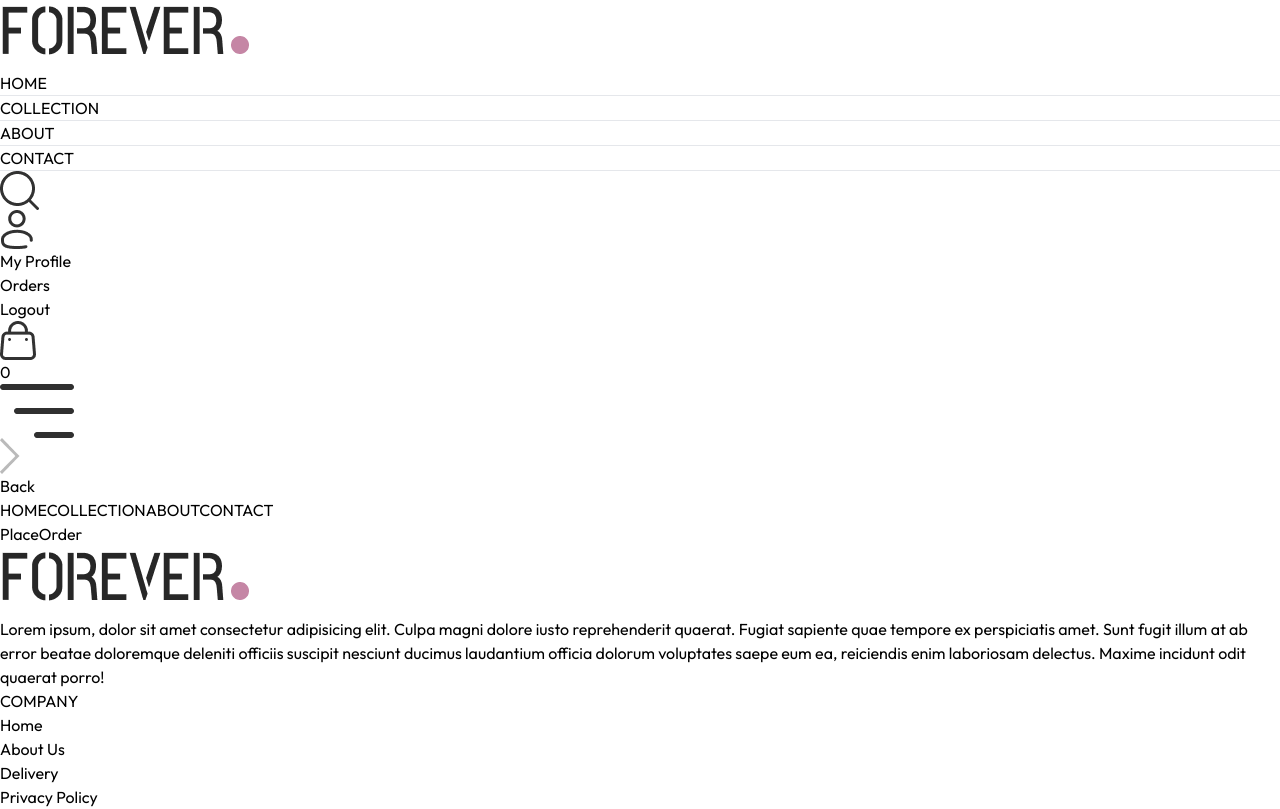
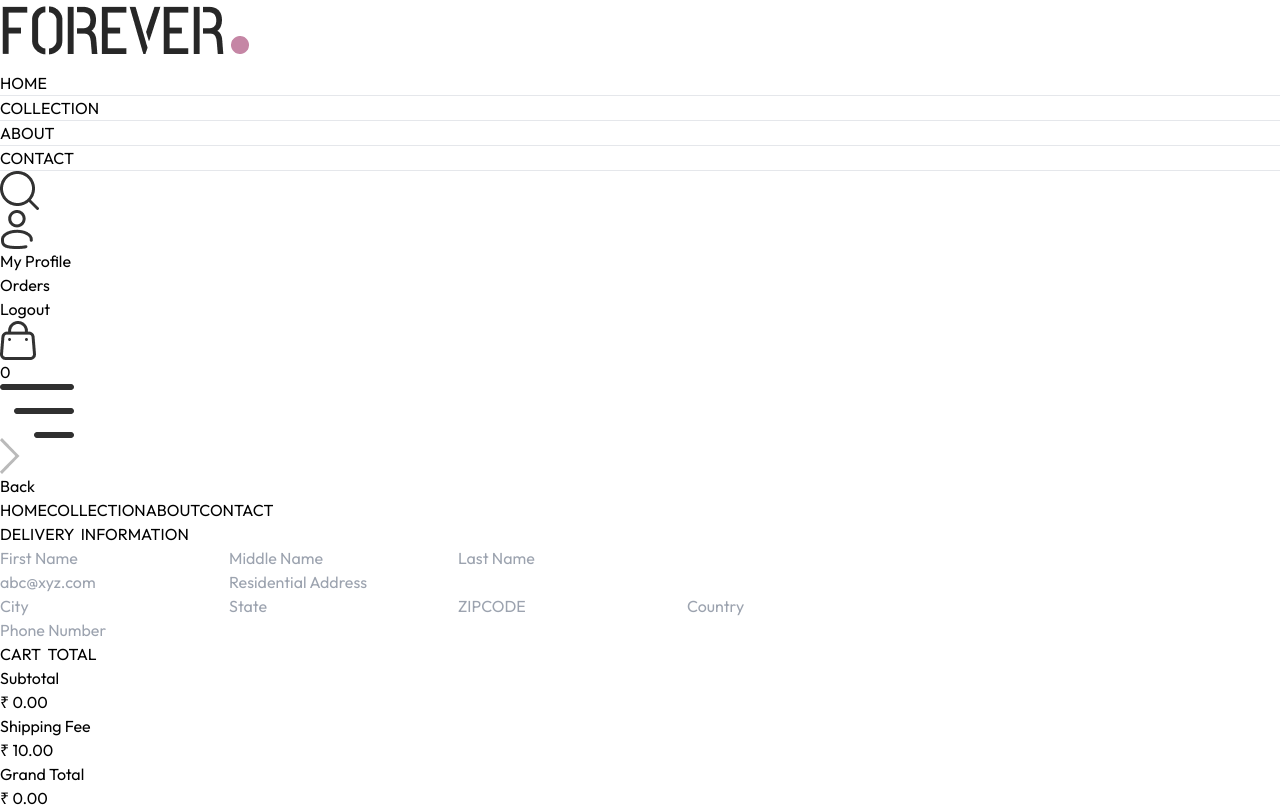
Before and after one commit to ashimaakash03/apparel-store, a React (Vite) app: page /place-order in a window 1280 px wide. Shown: the top 809 px of the page. Built offline with nearby package versions, Linux system fonts and the light colour scheme.

Commit message:
designed PlaceOrder page

```diff
--- a/src/context/ShopContext.jsx
+++ b/src/context/ShopContext.jsx
@@ -2,6 +2,7 @@
 import { createContext, useState } from "react";
 import { products } from "../assets/frontend_assets/assets";
 import { toast } from "react-toastify";
+import { useNavigate } from "react-router-dom";
 export const ShopContext = createContext();
 
 const ShopContextProvider = (props) => {
@@ -10,6 +11,7 @@
   const [showSearch, setShowSearch] = useState(false);
   const [searchText, setSearchText] = useState("");
   const [cartItems, setCartItems] = useState({});
+  const navigate = useNavigate();
 
   const addToCart = async (itemId, size) => {
     let cartData = structuredClone(cartItems);
@@ -77,6 +79,7 @@
     showSearch,
     searchText,
     cartItems,
+    navigate,
     setShowSearch,
     setSearchText,
     addToCart,
--- a/src/pages/Cart.jsx
+++ b/src/pages/Cart.jsx
@@ -7,7 +7,7 @@
 import CartTotal from "../components/CartTotal";
 
 const Cart = () => {
-  const { products, currency, cartItems, updateQuantity } =
+  const { products, currency, cartItems, updateQuantity, navigate } =
     useContext(ShopContext);
   const [cartData, setCartData] = useState([]);
 
@@ -82,7 +82,10 @@
         <div className="w-full sm:w-[500px]">
           <CartTotal />
           <div className="w-full text-end">
-            <button className="bg-black text-white px-5 py-2 my-10">
+            <button
+              onClick={() => navigate("../place-order")}
+              className="bg-black text-white px-5 py-2 my-10"
+            >
               PROCEED TO CHECKOUT
             </button>
           </div>
--- a/src/pages/PlaceOrder.jsx
+++ b/src/pages/PlaceOrder.jsx
@@ -1,9 +1,91 @@
 //import React from 'react'
+import Title from "../components/Title";
+import CartTotal from "../components/CartTotal";
 
 const PlaceOrder = () => {
   return (
-    <div>PlaceOrder</div>
-  )
-}
+    <div className="flex flex-col sm:flex-row justify-between gap-4 pt-5 sm:pt-15 min-h-[80vh] border-t">
+      {/* Left Side */}
+      <div className="flex flex-col gap-4 w-full sm:max-w-[500px]">
+        <div className="text-xl sm:text-2xl my-4">
+          <Title text1={"DELIVERY"} text2={"INFORMATION"} />
+        </div>
+        <div className="flex gap-3">
+          <input
+            className="border border-gray-300 rounded w-full py-1.5 px-3.5"
+            type="text"
+            placeholder="First Name"
+            required
+          />
+          <input
+            className="border border-gray-300 rounded w-full py-1.5 px-3.5"
+            type="text"
+            placeholder="Middle Name"
+            required
+          />
+          <input
+            className="border border-gray-300 rounded w-full py-1.5 px-3.5"
+            type="text"
+            placeholder="Last Name"
+            required
+          />
+        </div>
+        <input
+          className="border border-gray-300 rounded w-full py-1.5 px-3.5"
+          type="email"
+          placeholder="abc@xyz.com"
+          required
+        />
+        <input
+          className="border border-gray-300 rounded w-full py-1.5 px-3.5"
+          type="text"
+          placeholder="Residential Address"
+          required
+        />
+        <div className="flex gap-3">
+          <input
+            className="border border-gray-300 rounded w-full py-1.5 px-3.5"
+            type="text"
+            placeholder="City"
+            required
+          />
+          <input
+            className="border border-gray-300 rounded w-full py-1.5 px-3.5"
+            type="text"
+            placeholder="State"
+            required
+          />
+          <input
+            className="border border-gray-300 rounded w-full py-1.5 px-3.5"
+            type="number"
+            placeholder="ZIPCODE"
+            required
+          />
+          <input
+            className="border border-gray-300 rounded w-full py-1.5 px-3.5"
+            type="text"
+            placeholder="Country"
+            required
+          />
+        </div>
+        <input
+          className="border border-gray-300 rounded w-full py-1.5 px-3.5"
+          type="number"
+          placeholder="Phone Number"
+          required
+        />
+      </div>
+      {/* Right Side */}
+      <div className="mt-8">
+        <div className="mt-8 w-500 px-20 py-10">
+          <CartTotal />
+        </div>
+        <div className="mt-12">
+          <Title text1={"PAYMENT"} text2={"METHOD"} />
+        </div>
+      </div>
+    </div>
+  );
+};
 
-export default PlaceOrder
+export default PlaceOrder;
--- a/src/pages/Product.jsx
+++ b/src/pages/Product.jsx
@@ -26,6 +26,7 @@
   useEffect(() => {
     fetchProductData();
   }, [productId, products]);
+
   return productData ? (
     <div className="border-t-2 pt-10 transition-opacity ease-in duration-500 opacity-100">
       {/* Product Data */}
```
